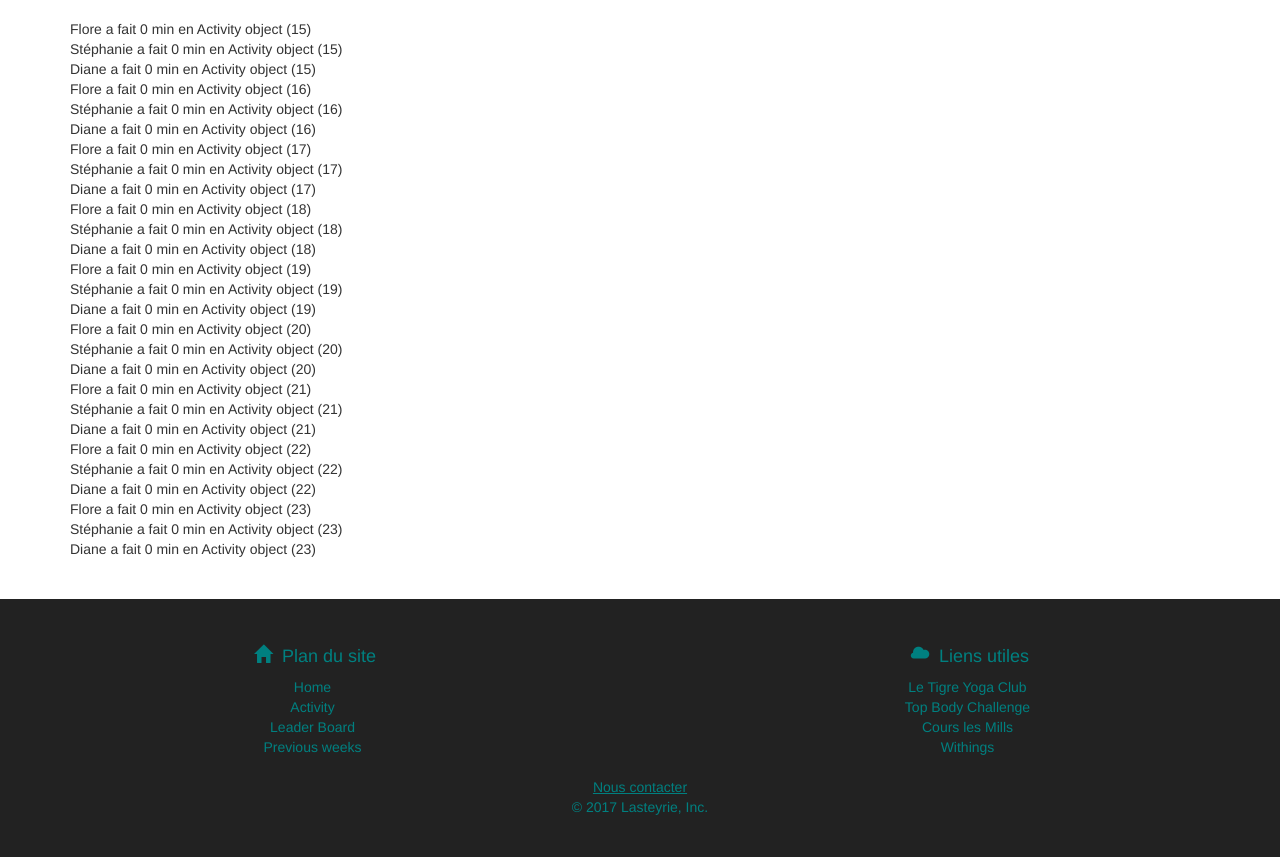
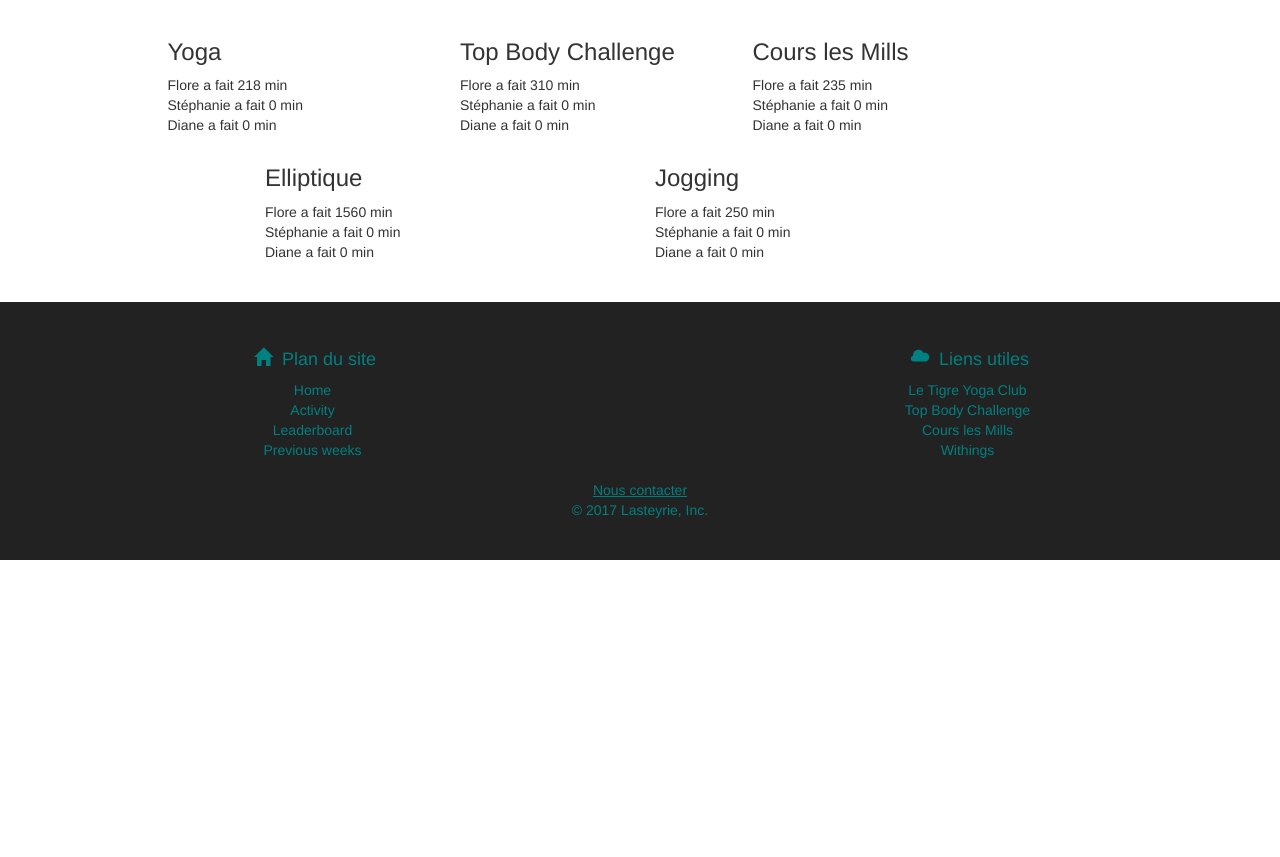
Before and after one commit to floredelasteyrie/yogaintensivclub, a Django app: page /leaderboard/ in a window 1280 px wide. Shown: the part 51-908 px from the top of the page. After the commit the page ends 611 px from the top, so only its background shows below. Run offline with Django 3.2, Linux system fonts and the light colour scheme; a user stored in the database is signed in; data comes from the database, SQL or seed files in the repository; both versions use the stored data as it was after the commit; some libraries are stand-ins or nearby versions.

Commit message:
MAJ 20/04
- Ajout d'un premier leaderboard

```diff
--- a/yoga/templates/base.html
+++ b/yoga/templates/base.html
@@ -64,7 +64,7 @@
                           <p class="footertext">
                             <a href="/">Home</a><br>
                             <a href="/activity">Activity</a><br>
-                            <a href="/leaderboard">Leader Board</a><br>
+                            <a href="/leaderboard">Leaderboard</a><br>
                             <a href="/previousweeks">Previous weeks</a><br>
                           </p>
                         </center>
--- a/yoga/templates/leaderboard.html
+++ b/yoga/templates/leaderboard.html
@@ -11,10 +11,50 @@
 
 {% block content %}
 
-		<p>
-        {%  for tab in tableau %}
-            {{ tab.utilisateur.first_name }} a fait {{ tab.temps }} min en {{ tab.sport }} </br>
-        {% endfor %}
-		</p>
+    <div class="row">
+        <div class="col-md-offset-1 col-md-3">
+            <h3>Yoga</h3>
+                <p>
+                {%  for tab in tableau1 %}
+                    {{ tab.utilisateur.first_name }} a fait {{ tab.temps }} min </br>
+                {% endfor %}
+                </p>
+        </div>
 
+        <div class="col-md-3">
+        <h3>Top Body Challenge</h3>
+            <p>
+            {%  for tab in tableau2 %}
+                {{ tab.utilisateur.first_name }} a fait {{ tab.temps }} min </br>
+            {% endfor %}
+            </p>
+        </div>
+
+        <div class="col-md-3">
+        <h3>Cours les Mills</h3>
+            <p>
+            {%  for tab in tableau3 %}
+                {{ tab.utilisateur.first_name }} a fait {{ tab.temps }} min </br>
+            {% endfor %}
+            </p>
+        </div>
+    </div>
+    <div class="row">
+        <div class="col-md-offset-2 col-md-4">
+            <h3>Elliptique</h3>
+                <p>
+                {%  for tab in tableau4 %}
+                    {{ tab.utilisateur.first_name }} a fait {{ tab.temps }} min </br>
+                {% endfor %}
+                </p>
+        </div>
+        <div class="col-md-4">
+            <h3>Jogging</h3>
+                <p>
+                {%  for tab in tableau5 %}
+                    {{ tab.utilisateur.first_name }} a fait {{ tab.temps }} min </br>
+                {% endfor %}
+                </p>
+        </div>
+    </div>
 {% endblock %}
--- a/yoga/templates/liens.html
+++ b/yoga/templates/liens.html
@@ -69,7 +69,7 @@
                           <p class="footertext">
                             <a href="/">Home</a><br>
                             <a href="/activity">Activity</a><br>
-                            <a href="/leaderboard">Leader Board</a><br>
+                            <a href="/leaderboard">Leaderboard</a><br>
                             <a href="/previousweeks">Previous weeks</a><br>
                           </p>
                         </center>
--- a/yoga/templates/login.html
+++ b/yoga/templates/login.html
@@ -72,7 +72,7 @@
                           <p class="footertext">
                             <a href="/">Home</a><br>
                             <a href="/activity">Activity</a><br>
-                            <a href="/leaderboard">Leader Board</a><br>
+                            <a href="/leaderboard">Leaderboard</a><br>
                             <a href="/previousweeks">Previous weeks</a><br>
                           </p>
                         </center>
--- a/yoga/templates/logout.html
+++ b/yoga/templates/logout.html
@@ -65,7 +65,7 @@
                           <p class="footertext">
                             <a href="/">Home</a><br>
                             <a href="/activity">Activity</a><br>
-                            <a href="/leaderboard">Leader Board</a><br>
+                            <a href="/leaderboard">Leaderboard</a><br>
                             <a href="/previousweeks">Previous weeks</a><br>
                           </p>
                         </center>
--- a/yoga/views.py
+++ b/yoga/views.py
@@ -73,23 +73,67 @@ def leaderboard(request):
     if not request.user.is_authenticated:
         return redirect("/login")
 
-    userlist = User.objects.all()
-    sportlist = Activity.objects.all()
-    tableau = []
-    print(len(userlist))
-    compteur = 0
-    for sport in sportlist:
-        for utilisateur in userlist:
-            activitylist = Activity.objects.filter(user=utilisateur,sport=sport)
-            temps = 0
-            for activitée in activitylist:
-                temps += activitée.durée
-            trinome = {'temps': temps, 'utilisateur': utilisateur, 'sport': sport }
-            print(trinome)
-            print(compteur)
-            tableau.append(trinome)
-            compteur += 1
+    userlist1 = User.objects.all()
+    tableau1 = []
+    compteur1 = 1
+    for utilisateur in userlist1:
+        activitylist1 = Activity.objects.filter(user=utilisateur,sport="Yoga")
+        temps = 0
+        for activitée in activitylist1:
+            temps += activitée.durée
+            print(temps)
+        binome1 = {'temps': temps, 'utilisateur': utilisateur}
+        tableau1.append(binome1)
+        compteur1 += 1
 
+    userlist2 = User.objects.all()
+    tableau2 = []
+    compteur2 = 1
+    for utilisateur in userlist2:
+        activitylist2 = Activity.objects.filter(user=utilisateur,sport="Top Body Challenge")
+        temps = 0
+        for activitée in activitylist2:
+            temps += activitée.durée
+        binome2 = {'temps': temps, 'utilisateur': utilisateur}
+        tableau2.append(binome2)
+        compteur2 += 1
+
+    userlist3 = User.objects.all()
+    tableau3 = []
+    compteur3 = 1
+    for utilisateur in userlist3:
+        activitylist3 = Activity.objects.filter(user=utilisateur,sport="Cours les Mills")
+        temps = 0
+        for activitée in activitylist3:
+            temps += activitée.durée
+        binome3 = {'temps': temps, 'utilisateur': utilisateur}
+        tableau3.append(binome3)
+        compteur3 += 1
+
+    userlist4 = User.objects.all()
+    tableau4 = []
+    compteur4 = 1
+    for utilisateur in userlist4:
+        activitylist4 = Activity.objects.filter(user=utilisateur,sport="Elliptique")
+        temps = 0
+        for activitée in activitylist4:
+            temps += activitée.durée
+        binome4 = {'temps': temps, 'utilisateur': utilisateur}
+        tableau4.append(binome4)
+        compteur4 += 1
+
+
+    userlist5 = User.objects.all()
+    tableau5 = []
+    compteur5 = 1
+    for utilisateur in userlist5:
+        activitylist5 = Activity.objects.filter(user=utilisateur,sport="Jogging")
+        temps = 0
+        for activitée in activitylist5:
+            temps += activitée.durée
+        binome5 = {'temps': temps, 'utilisateur': utilisateur}
+        tableau5.append(binome5)
+        compteur5 += 1
 
     return render(request, "leaderboard.html",locals())
 
```
Also changed, not shown: db.sqlite3.
